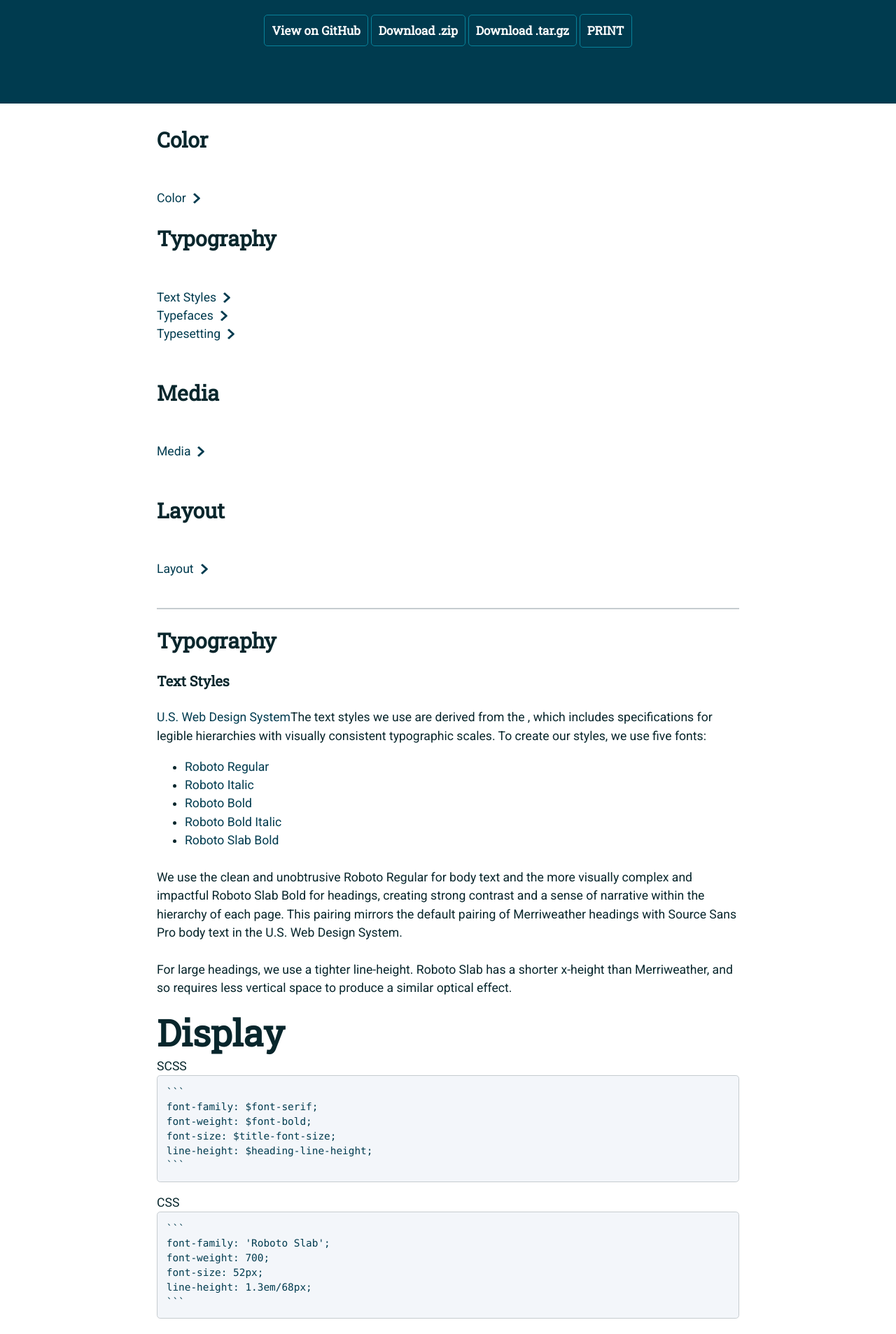
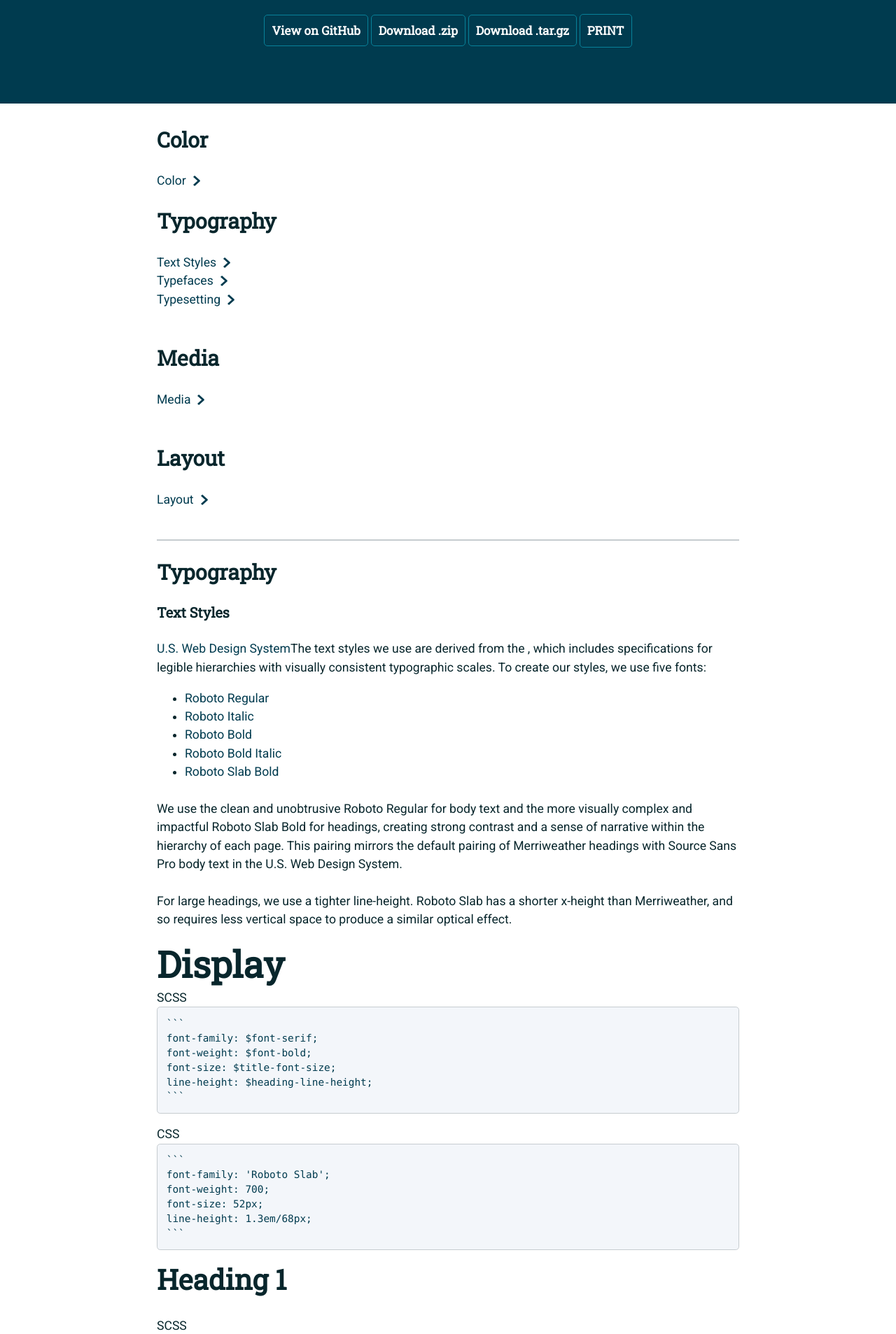
Before and after one commit to usnavy/Navy-Design-Guide, a Jekyll site: the page built from text-styles.md, in a window 1280 px wide. Shown: the part 449-2356 px from the top of the page at 70% size. Built offline with Jekyll 4.4.1, drawn with Linux system fonts in a browser that asks for light colours; our own code applies the rules of GitHub Pages for plain Markdown files.

Commit message:
Update text-styles.md

```diff
--- a/text-styles.md
+++ b/text-styles.md
@@ -1,22 +1,17 @@
-<div id="main-navigation">
-  <h2>Color</h2><br>
-  <a href="/color.md">Color</a><img src="img/Right-Chevron.png" alt="Color" class="chevron">
+## Color<br>
+ [Color](/color.md)<img src="img/Right-Chevron.png" alt="Color" class="chevron">
 <br>
-
-<h2>Typography</h2><br>
-<a href="/text-styles.md">Text Styles</a><img src="img/Right-Chevron.png" alt="Text Styles" class="chevron"><br>
-<a href="/typefaces.md">Typefaces</a><img src="img/Right-Chevron.png" alt="Text Styles" class="chevron"><br>
-<a href="/typesetting.md">Typesetting</a><img src="img/Right-Chevron.png" alt="Text Styles" class="chevron"><br>
+## Typography<br>
+ [Text Styles](/text-styles.md)<img src="img/Right-Chevron.png" alt="Text Styles" class="chevron"><br>
+ [Typefaces](/typefaces.md)<img src="img/Right-Chevron.png" alt="Text Styles" class="chevron"><br>
+ [Typesetting](/typesetting.md)<img src="img/Right-Chevron.png" alt="Text Styles" class="chevron"><br>
 <br>
-
-<h2>Media</h2><br>
-<a href="/media.md">Media</a><img src="img/Right-Chevron.png" alt="Text Styles" class="chevron"><br>
+## Media<br>
+ [Media](/media.md)<img src="img/Right-Chevron.png" alt="Text Styles" class="chevron"><br>
 <br>
-
-<h2>Layout</h2><br>
-<a href="/layout.md">Layout</a><img src="img/Right-Chevron.png" alt="Text Styles" class="chevron"><br>
+## Layout<br>
+ [Layout](/layout.md)<img src="img/Right-Chevron.png" alt="Text Styles" class="chevron"><br>
 <br>
-</div>
 
 <hr>
 
```
